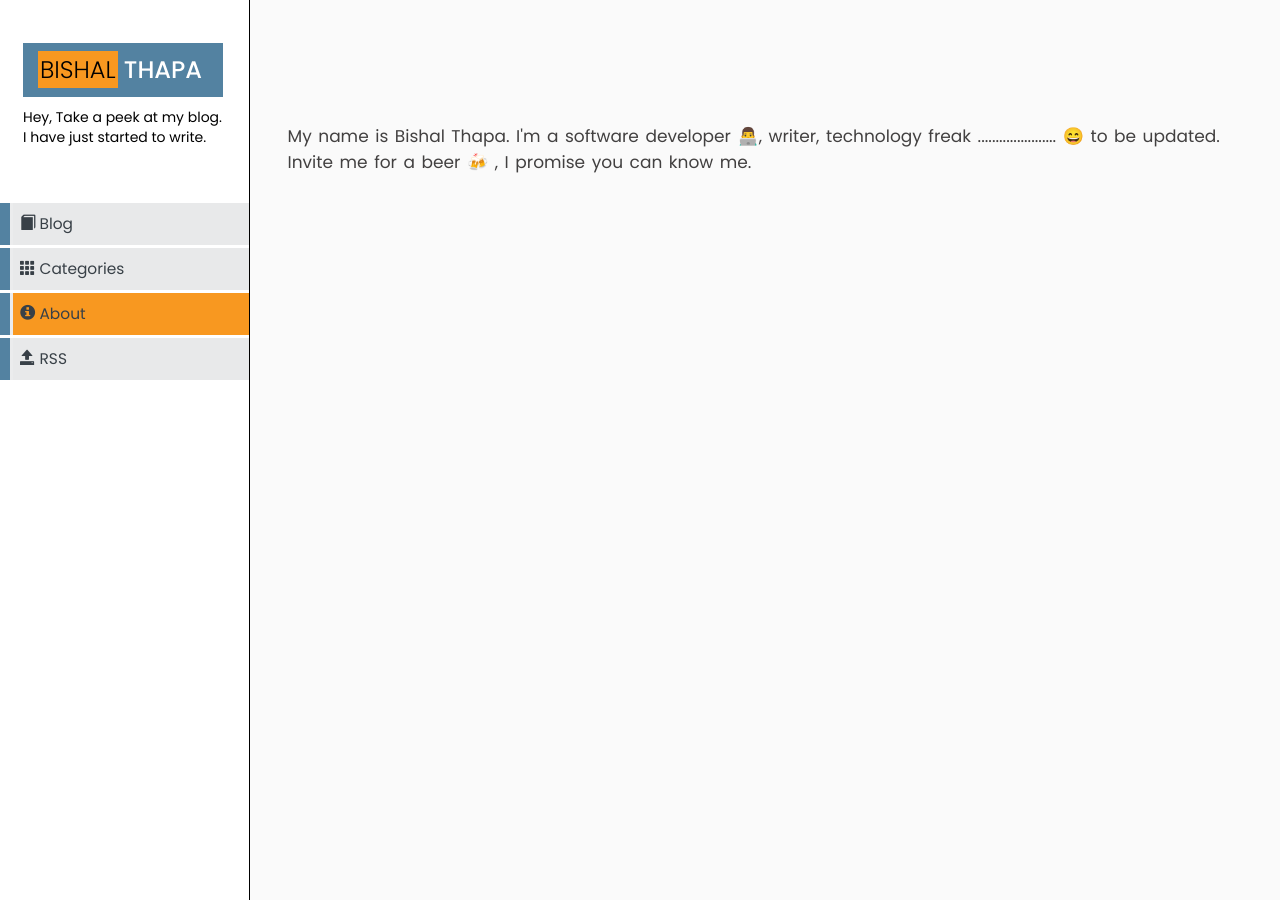
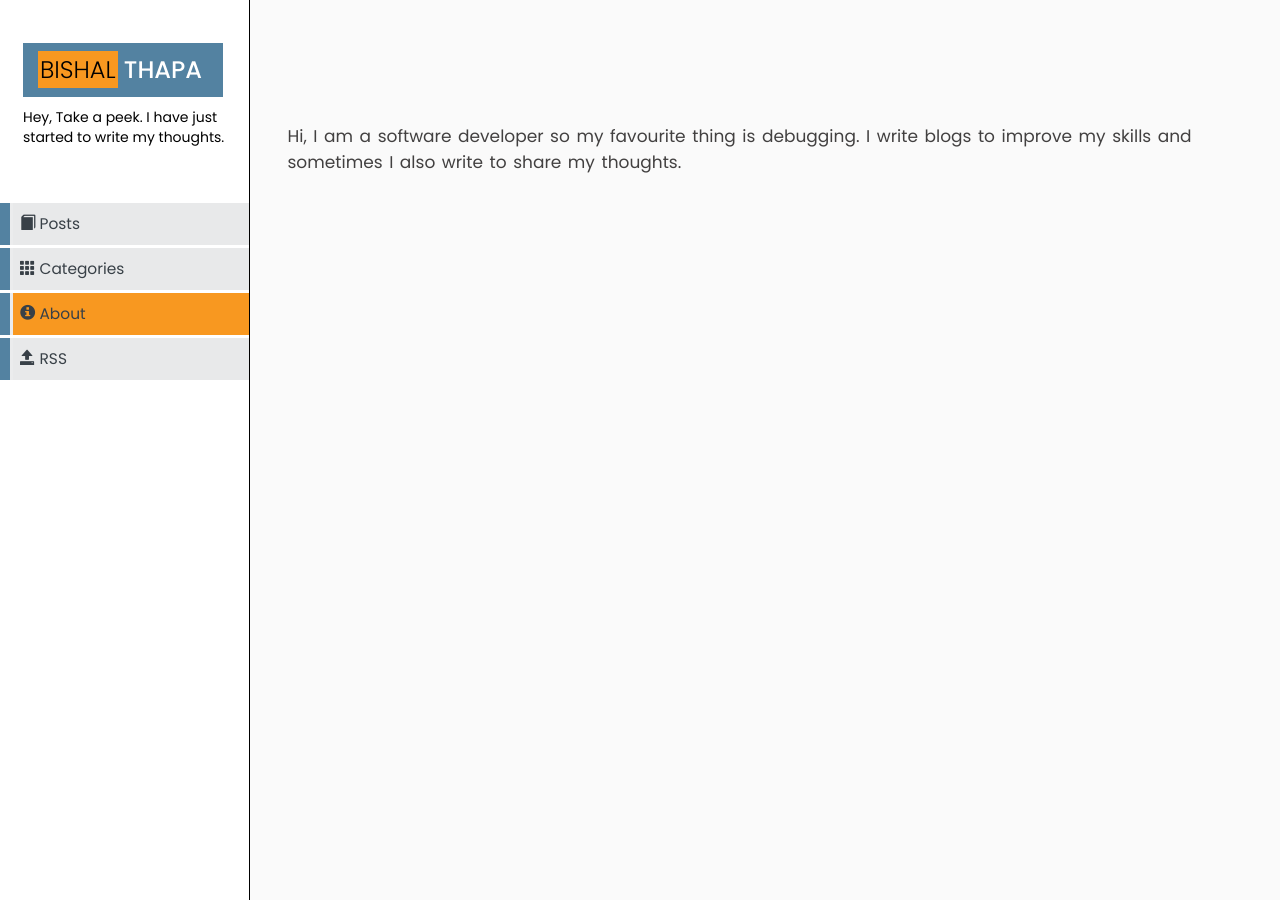
Before and after one commit to thapabishal-zz/thapabishal.github.io, a Jekyll site: the page built from about.md, in a window 1280 px wide. Built offline with Jekyll 4.4.1, drawn with Linux system fonts in a browser that asks for light colours.

Commit message:
general changes

```diff
--- a/_includes/blogs.html
+++ b/_includes/blogs.html
@@ -1,7 +1,7 @@
 <!-- Page Content Holder -->
 <div id="main">
-        <div id="content"   >
-            <h1 >Blog</h1>
+    <div id="content">
+        <h1></h1>
 
 
 
--- a/_includes/nav.html
+++ b/_includes/nav.html
@@ -4,7 +4,7 @@
         <div class="blog-title">
 
             <div class="blog-logo">
-                 <span class="first-name">BISHAL</span> <span class="last-name">THAPA</span>
+                <span class="first-name">BISHAL</span> <span class="last-name">THAPA</span>
             </div>
 
 
@@ -15,7 +15,7 @@
             </button>
         </div>
         <p class="header-title">
-            Hey, Take a peek at my blog. I have just started to write.
+            Hey, Take a peek. I have just started to write my thoughts.
         </p>
 
 
@@ -25,12 +25,12 @@
     <ul class="list-unstyled components" id="sidenavbar">
 
         <li>
-            <a {% if current[1] == node.url or current[1] contains "blog" %} class='active' {% endif %} href="{{site.baseurl}}/"> <i
-                    class="glyphicon glyphicon-book"></i> Blog</a>
+            <a {% if current[1] == node.url or current[1] contains "blog" %} class='active' {% endif %}
+                href="{{site.baseurl}}/"> <i class="glyphicon glyphicon-book"></i> Posts</a>
         </li>
         <li>
-            <a {% if current[1] == 'categories'or current[1] contains "category" %}class='active' {% endif %} href="{{site.baseurl}}/categories"><i
-                    class="	glyphicon glyphicon-th"></i> Categories</a>
+            <a {% if current[1] == 'categories'or current[1] contains "category" %}class='active' {% endif %}
+                href="{{site.baseurl}}/categories"><i class="	glyphicon glyphicon-th"></i> Categories</a>
         </li>
         <li>
             <a {% if current[1] == 'about' %}class='active' {% endif %} href="{{site.baseurl}}/about"><i
--- a/_includes/previewcategories.html
+++ b/_includes/previewcategories.html
@@ -19,7 +19,8 @@
                 {% for tag in tags_list %}
                 <div class="tags-title">
                     <i class="glyphicon glyphicon-tags"></i> <span> [{{ tag[1].size}}]</span>
-                    <a href="{{site.url}}/category/{{tag[0]}}" class="showTagPost" data-tag="{{tag[0]}}'" class="post-list">{{ tag[0] }}
+                    <a href="{{site.url}}/category/{{tag[0]}}" class="showTagPost" data-tag="{{tag[0]}}'"
+                        class="post-list">{{ tag[0] }}
                     </a>
                 </div>
                 <div class="line tag-line"></div>
--- a/_layouts/about.html
+++ b/_layouts/about.html
@@ -7,13 +7,12 @@
     <div id="content">
         <div class="post-content">
             <article class="about">
-                  My name is Bishal Thapa. I'm a software developer 👨‍💻, writer,
-                  technology freak ...................... 😄 to be updated.
-                  Invite me for a beer 🍻 , I promise you can know me.
+                Hi, I am a software developer so my favourite thing is debugging.
+                I write blogs to improve my skills and sometimes I also write to share my thoughts.
 
             </article>
 
-    </div>
+        </div>
     </div>
 </div>
 
```
Also changed, not shown: other parts of _includes/previewcategories.html (+1 -1 lines), index.md (+2 -2 lines). Lines whose indentation alone changed are shown as unchanged.
